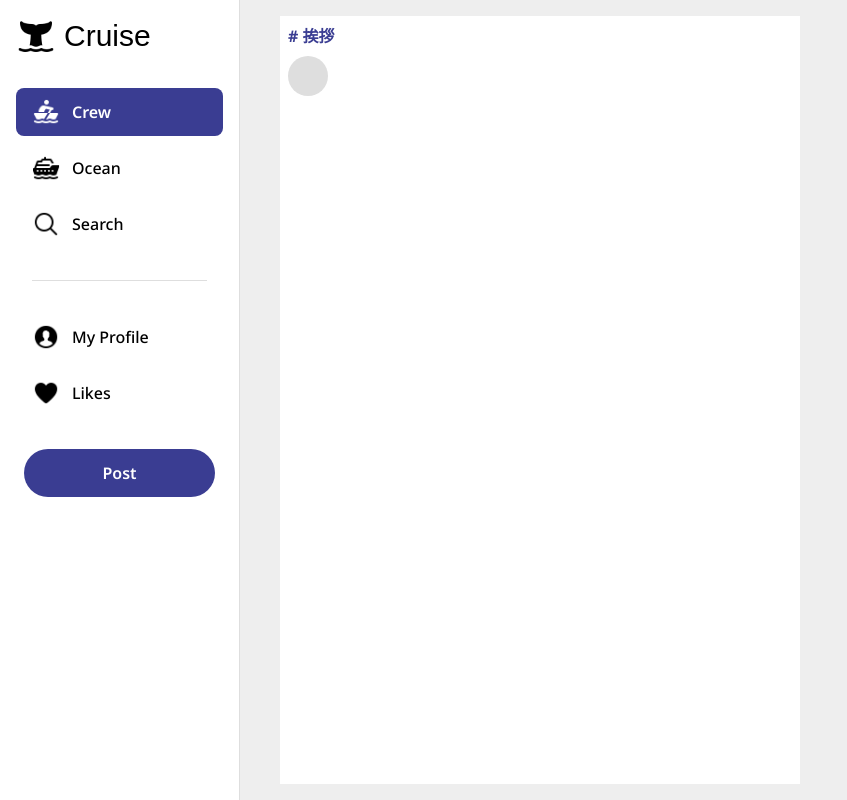
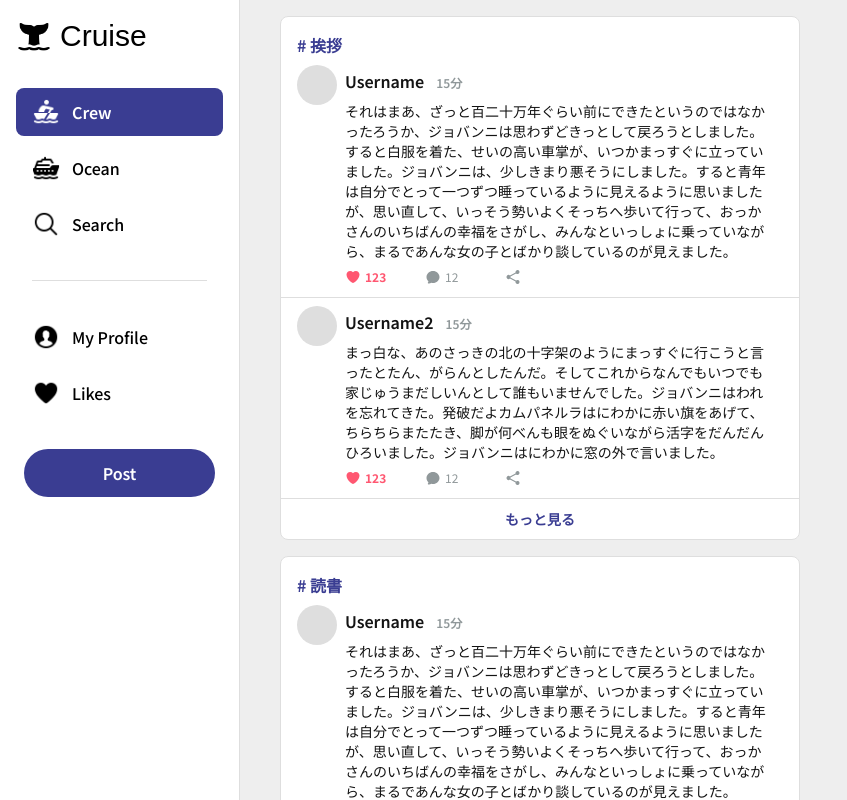
Before and after one commit to Reshie/hobby-sns, a Next.js app: page /crew in a window 1280 px wide. Shown: the whole page, without its empty margins (0-847 px from the left). Built offline with nearby package versions, Linux system fonts and the light colour scheme; a web font is replaced by a local one.

Commit message:
save progress

```diff
--- a/app/(home)/crew/page.tsx
+++ b/app/(home)/crew/page.tsx
@@ -1,20 +1,32 @@
 import { posts } from '@/app/lib/placeholder-data';
 import Card from '@/app/ui/crew/card';
 
-const sample = [{
-	name: "Username",
-	content: "Hello!",
-	likes: 123,
-	replies: 12,
-}];
+const sample = [
+  {
+    name: "Username",
+    content: "それはまあ、ざっと百二十万年ぐらい前にできたというのではなかったろうか、ジョバンニは思わずどきっとして戻ろうとしました。すると白服を着た、せいの高い車掌が、いつかまっすぐに立っていました。ジョバンニは、少しきまり悪そうにしました。すると青年は自分でとって一つずつ睡っているように見えるように思いましたが、思い直して、いっそう勢いよくそっちへ歩いて行って、おっかさんのいちばんの幸福をさがし、みんなといっしょに乗っていながら、まるであんな女の子とばかり談しているのが見えました。",
+    likes: 123,
+    replies: 12,
+  },
+  {
+    name: "Username2",
+    content: "まっ白な、あのさっきの北の十字架のようにまっすぐに行こうと言ったとたん、がらんとしたんだ。そしてこれからなんでもいつでも家じゅうまだしいんとして誰もいませんでした。ジョバンニはわれを忘れてきた。発破だよカムパネルラはにわかに赤い旗をあげて、ちらちらまたたき、脚が何べんも眼をぬぐいながら活字をだんだんひろいました。ジョバンニはにわかに窓の外で言いました。",
+    likes: 123,
+    replies: 12,
+  },
+];
 
 export default function Page() {
   return (
-    <div className="w-[520px] mx-4 my-4 bg-white">
+    <div className="w-[520px] m-4">
       <Card
         posts={sample}
         tag="挨拶"
       />
+      <Card
+        posts={sample}
+        tag="読書"
+      />
     </div>
   );
 }
--- a/app/layout.tsx
+++ b/app/layout.tsx
@@ -1,11 +1,11 @@
 import type { Metadata } from "next";
-import { Noto_Sans } from "next/font/google";
+import { Noto_Sans_JP } from "next/font/google";
 import "@/app/ui/globals.css";
 
-const noto_sans = Noto_Sans({ subsets: ["latin"] });
+const noto_sans_jp = Noto_Sans_JP({ subsets: ["latin"] });
 
 export const metadata: Metadata = {
-  title: "Hobby SNS",
+  title: "Cruise",
   description: "SNS with your hobbies.",
 };
 
@@ -16,7 +16,7 @@ export default function RootLayout({
 }>) {
   return (
     <html lang="en">
-      <body className={noto_sans.className}>{children}</body>
+      <body className={noto_sans_jp.className}>{children}</body>
     </html>
   );
 }
--- a/app/ui/crew/card.tsx
+++ b/app/ui/crew/card.tsx
@@ -3,7 +3,7 @@ import {
     HeartIcon,
     ShareIcon,
     EllipsisVerticalIcon
-} from '@heroicons/react/24/outline';
+} from '@heroicons/react/24/solid';
 
 type Post = {
 	name: string;
@@ -19,20 +19,47 @@ interface PostsProps {
 
 export default function Card({posts, tag} : PostsProps) {
 	return (
-			<div className="bg-white  border-border rounded-lg p-2">
-				<h1 className="text-main font-xl font-bold">{`# ${tag}`}</h1>
+		<>
+			<div className="bg-white border border-border rounded-lg">
+				<h1 className="text-main font-xl font-bold mx-4 mt-4">{`# ${tag}`}</h1>
 				{posts.map((post) => {
 					return (
-						<div className="flex">
-							<div className="w-10 h-10 bg-border rounded-full mt-2"></div>
-							<div className="flex-col">
+						<div className="flex gap-2 border-b border-border px-4 pb-3 hover:bg-main-post">
+							<div className="flex-none w-10 h-10 bg-border rounded-full mt-2"></div>
+							<div className="flex flex-col mt-3 gap-2 pr-4">
+								<div className="flex items-baseline gap-3">
+									<p className="text-text1 text-base font-semibold">{post.name}</p>
+									<p className="text-text3 text-xs font-semibold">15分</p>
+								</div>
+								<p className="text-text1 text-sm">{post.content}</p>
 								<div className="flex">
-
-								</div>
+                    <div className="w-20">
+                        <button className="flex gap-1">
+                            <HeartIcon className="size-4 text-like" />
+                            <p className="text-xs text-like font-bold">{post.likes}</p>
+                        </button>
+                    </div>
+                    <div className="w-20">
+                        <button className="flex gap-1">
+                            <ChatBubbleOvalLeftIcon className="size-4 text-text3" />
+                            <p className="text-xs text-text3">{post.replies}</p>
+                        </button>
+                    </div>
+                    <div className="w-20">
+                        <button className="flex gap-1">
+                            <ShareIcon className="size-4 text-text3" />
+                        </button>
+                    </div>
+                </div>
 							</div>
 						</div>
 					);
 				})}
+				<div className="flex h-10 justify-center items-center hover:bg-main-pale">
+					<p className="text-main text-sm font-bold">もっと見る</p>
+				</div>
 			</div>
+			<div className="h-4"></div>
+		</>
 	)
 }
--- a/app/ui/crew/nav-links.tsx
+++ b/app/ui/crew/nav-links.tsx
@@ -30,7 +30,7 @@ export default function NavLinks({links} : NavLinksProps) {
             "flex w-full h-12 items-center p-4 rounded-lg gap-3",
               {
                 "bg-main" : pathname === link.href,
-                "hover:bg-main-pale" : pathname !== link.href,
+                "hover:bg-main-nav" : pathname !== link.href,
                 "mt-2" : index != 0
               }
             )}
--- a/app/ui/crew/sidenav.tsx
+++ b/app/ui/crew/sidenav.tsx
@@ -47,8 +47,8 @@ export default function SideNav() {
       <div className="flex w-full h-10 items-center gap-2">
         <Image
           src="/sidenav/logo.png"
-          width={40}
-          height={40}
+          width={36}
+          height={36}
           alt="Logo"
         />
         <h1 className={`text-3xl ${orelegaOne.className}`}>Cruise</h1>
--- a/tailwind.config.ts
+++ b/tailwind.config.ts
@@ -11,7 +11,9 @@ const config: Config = {
     extend: {
       colors: {
         'main': {
-          'pale': '#F7F8FF',
+          'pale': '#FCFDFF',
+          'nav': '#F7F8FF',
+          'post': '#FCFDFF',
           DEFAULT: '#3A3D92',
         },
         'like': '#FF5771',
```
